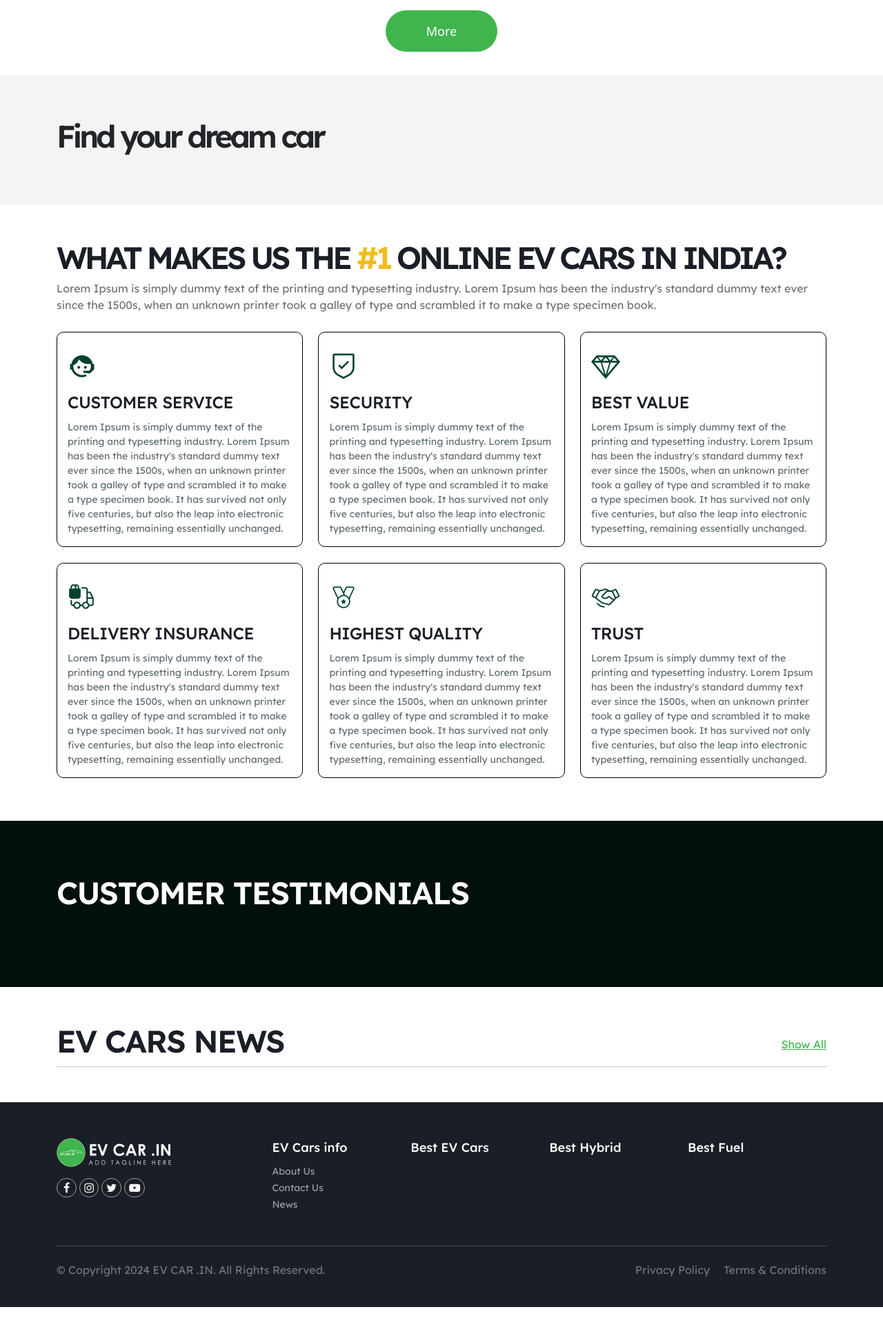
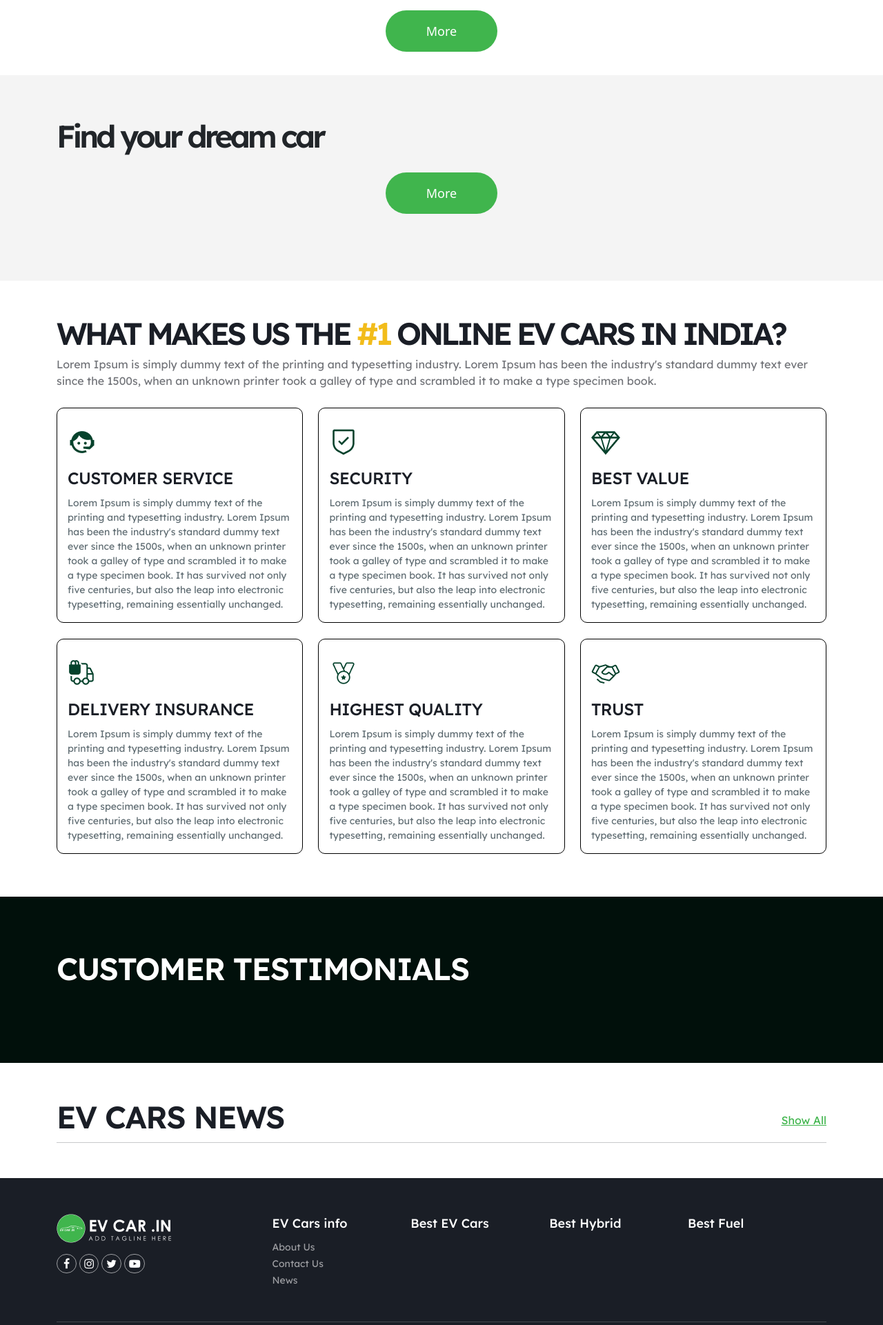
Before and after one commit to MangukiyaParth/evcar, a PHP site: page /product/ in a window 1280 px wide. Shown: the part 807-2728 px from the top of the page at 69% size. Before the commit the page ends 2702 px from the top, so only its background shows below. Run offline with PHP 8.4, Linux system fonts and the light colour scheme; data that the repository does not hold is empty; some libraries are stand-ins or nearby versions.

Commit message:
manage style

```diff
--- a/assets/css/style.css
+++ b/assets/css/style.css
@@ -325,6 +325,23 @@ display: none;
     padding-bottom: 1%;
 }
 
+#brand_list{
+    align-content: center;
+}
+
+#brand_list.limited-list{
+    align-content: baseline;
+    max-height: 285px;
+    overflow: hidden;
+}
+
+.prsonalman{
+    width: 70px;
+    height: 70px;
+    border-radius: 35px;
+    object-fit: cover;
+}
+
 .compareprice a:hover {
     background-color: #000;
     color: #fff;
@@ -346,7 +363,7 @@ display: none;
     flex: 0 0 16.66%;
     max-width: 15%;
     text-align: center;
-    padding: 1% 0px;
+    padding: 15px 0px;
     justify-content: space-between;
     border: 1px solid #000;
     border-radius: 10px;
@@ -762,6 +779,18 @@ display: none;
 .alltestimonial:hover .howertestimonial {
     display: block;
     transition: all 3s;
+}
+
+.one-time .slick-prev{
+    color: #ffffff;
+    left: 2%;
+    z-index: 2;
+}
+
+.one-time .slick-next{
+    right: 2%;
+    z-index: 2;
+    color: #ffffff;
 }
 
 .testimonialslider .slick-prev {
--- a/assets/js/manage_index.js
+++ b/assets/js/manage_index.js
@@ -1,6 +1,12 @@
 jQuery(function () {
     getHomepageData();
 });
+
+function loadMoreBrand(){
+    $("#brand_list").toggleClass("limited-list");
+    $(".load-more-brand-div").toggleClass("d-none");
+    $("#brand_list").css("max-height", "auto");
+}
 
 function getHomepageData(){
     var req_data = {
@@ -36,7 +42,9 @@ function getHomepageData(){
                     speed: 300,
                     slidesToShow: 1,
                     adaptiveHeight: true,
-                    arrows: false
+                    arrows: true,
+                    prevArrow: '<button type="button" class="slick-custom-arrow slick-prev"> <i class="fa fa-angle-left" aria-hidden="true"></i> </button>',
+                    nextArrow: '<button type="button" class="slick-custom-arrow slick-next">  <i class="fa fa-angle-right" aria-hidden="true"></i> </button>',
                 });
             }
             else{
@@ -127,6 +135,10 @@ function getHomepageData(){
 
                 });
                 $("#brand_list").html(html_brand);
+                var margin = (+$("#brand_list a:nth-child(1)").css('margin-top').replace('px','')) * 2;
+                var tot_height = 121 + margin;
+                var two_line_height = Math.round((tot_height * 2) + 3);
+                $("#brand_list").css('max-height', two_line_height+' px'.trim());
             }
             else{
                 $(".brand-area").remove();
--- a/index.php
+++ b/index.php
@@ -70,7 +70,10 @@
         <div class="dreamtitle">
             <h2 class="dreamsubtitle">Find your dream car</h2>
         </div>
-        <div class="d-flex align-content-center flex-wrap" id="brand_list">
+        <div class="d-flex flex-wrap limited-list" id="brand_list">
+        </div>
+        <div class="loadmorbtn load-more-brand-div">
+            <p class="morbtn"><a href="javascript:void(0)" onclick="loadMoreBrand()">More</a></p>
         </div>
     </div>
 </div>
```
